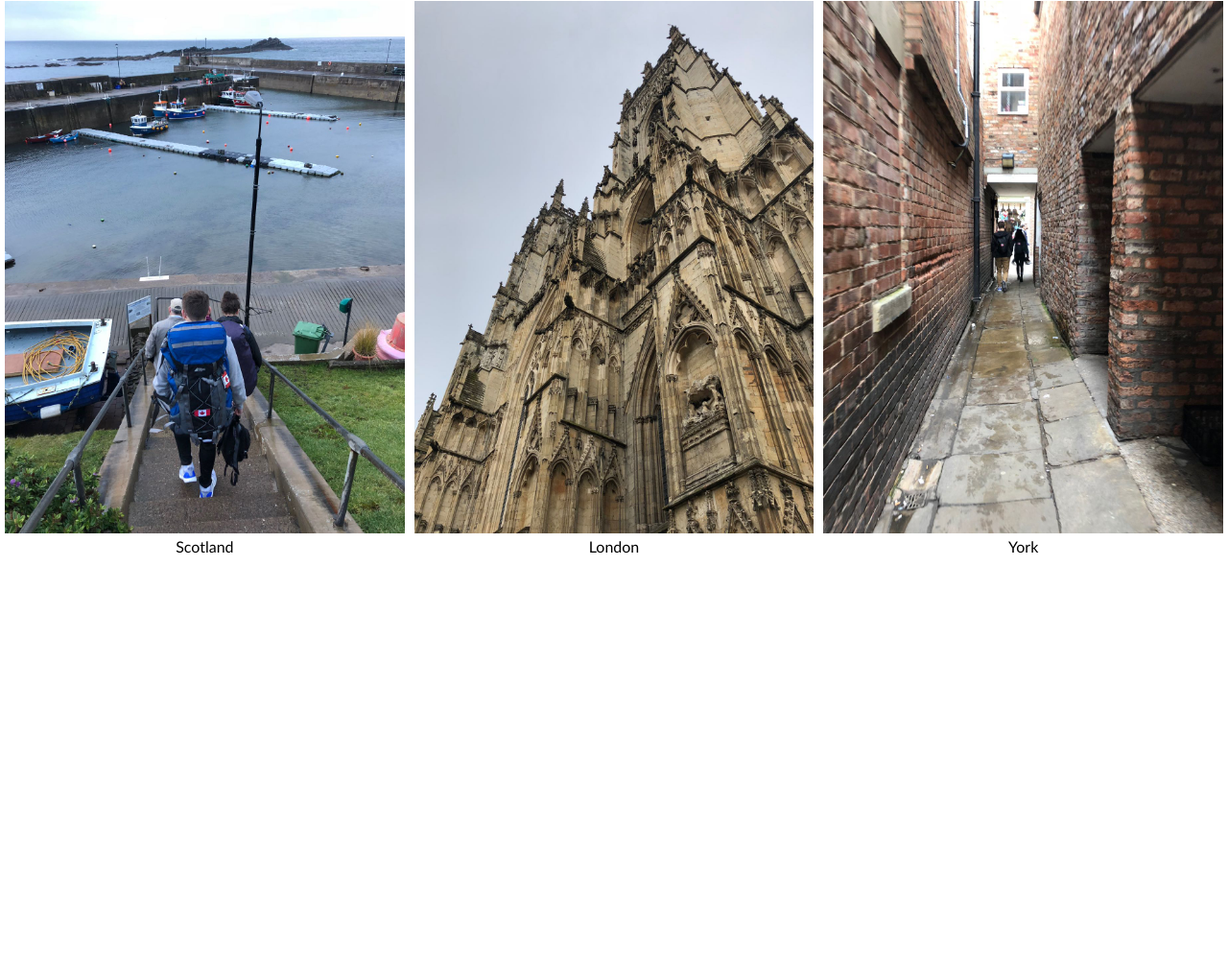
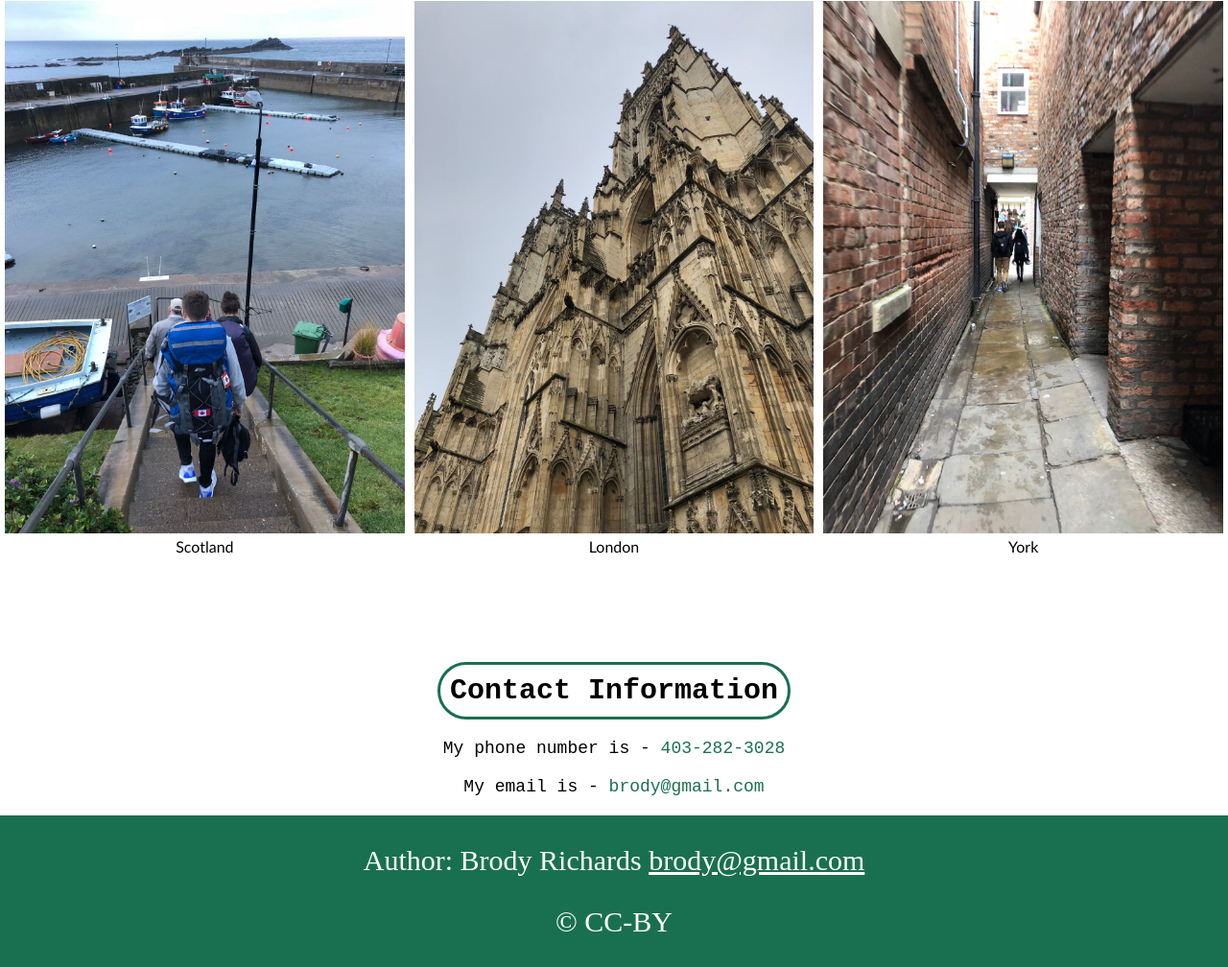
Before and after one commit to brodyedwardrichards/portfolio, a plain HTML site: page index.html in a window 1280 px wide. Shown: the part 2657-3665 px from the top of the page at 96% size. Before the commit the page ends 3241 px from the top, so only its background shows below. Drawn offline with Linux system fonts and the light colour scheme.

Commit message:
add footer

```diff
--- a/index.html
+++ b/index.html
@@ -145,6 +145,7 @@
         <div class="column">
             <img  class="imgFormat" src="Images/road.jpg" alt="Coffs Harbour at sunset"><figcaption>York</figcaption>
         </div>
+    </div>
 
 
 
@@ -155,22 +156,24 @@
     <br>
     <p></p>
 
-     <!--<p>Here are some of Australia's other famous
-        <a href="https://www.australia.com/en-ca/things-to-do/beaches-and-islands/australias-best-beaches.html">Beaches</a></p>
+    <div>
 
-    <h2 id="ContactInformation">Contact Information</h2>
 
-    <p>My phone number is - 403-282-3028</p>
+    <h2 id="ContactInformation" class="headerStyle">Contact Information</h2>
 
-    <p>My email is - brody@gmail.com</p>
+    <p class="pFormat">My phone number is - <span class="contactColour">403-282-3028</p></span>
+
+    <p class="pFormat">My email is - <span class="contactColour">brody@gmail.com</span></p>
+
 </main>
 
     <footer>
         <p>Author: Brody  Richards
-            <a href="brody@gmail.com">brody@gmail.com</a>
+            <a class="emailColour" href="brody@gmail.com">brody@gmail.com</a>
             <p>&copy; CC-BY</p>
         </p>
     </footer>
+</div>
 
 </body>
 </html>
--- a/styles.css
+++ b/styles.css
@@ -3,10 +3,11 @@ body {
     margin: 0px;
 }
 
-/*html {
+html {
     scroll-behavior: smooth;
 }
-*/
+
+
 header {
     background-color: white;
     text-align: center;
@@ -191,3 +192,33 @@ caption {
 .container {
     display: flex;
 }
+
+/* END of PhotoGallery */
+
+/* Contact Information */
+
+.contactColour {
+    color: #197051
+}
+
+
+
+/* END of Contact Information */
+
+/* Footer */
+
+footer{
+    background-color: #197051;
+    color: white;
+    font-size: 30px;
+    width: 100%;
+    height: 100;
+    text-align: center;
+    position: absolute;
+}
+
+.emailColour {
+    color: white;
+}
+
+/* END of Footer */
```
